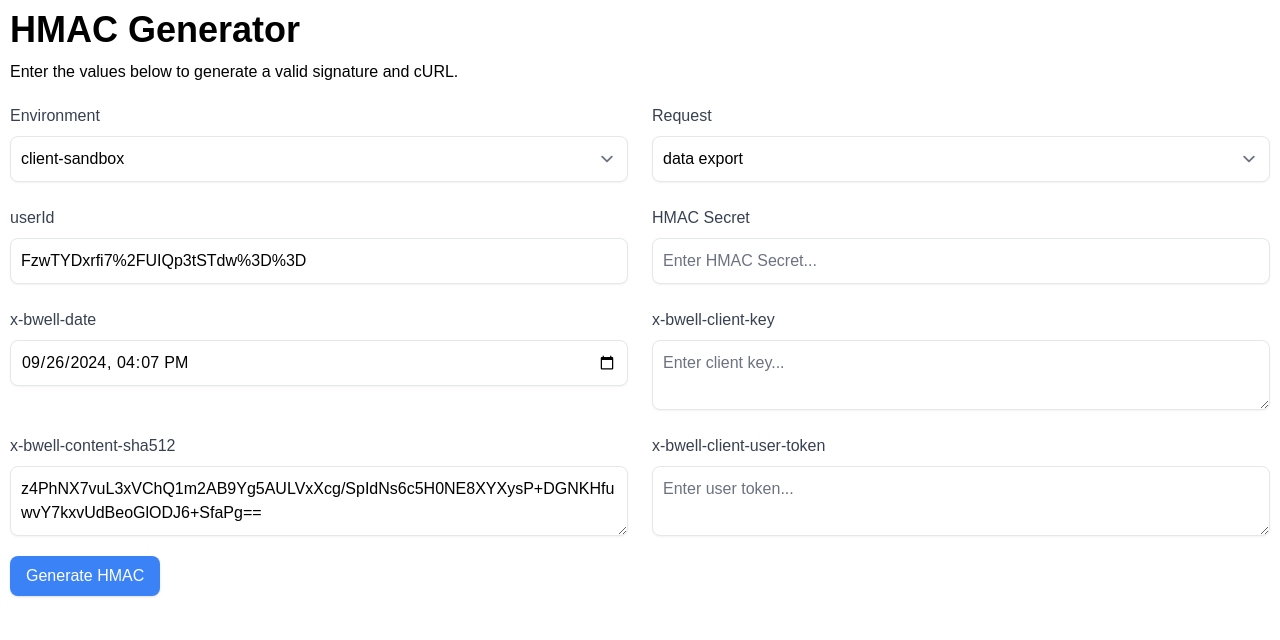
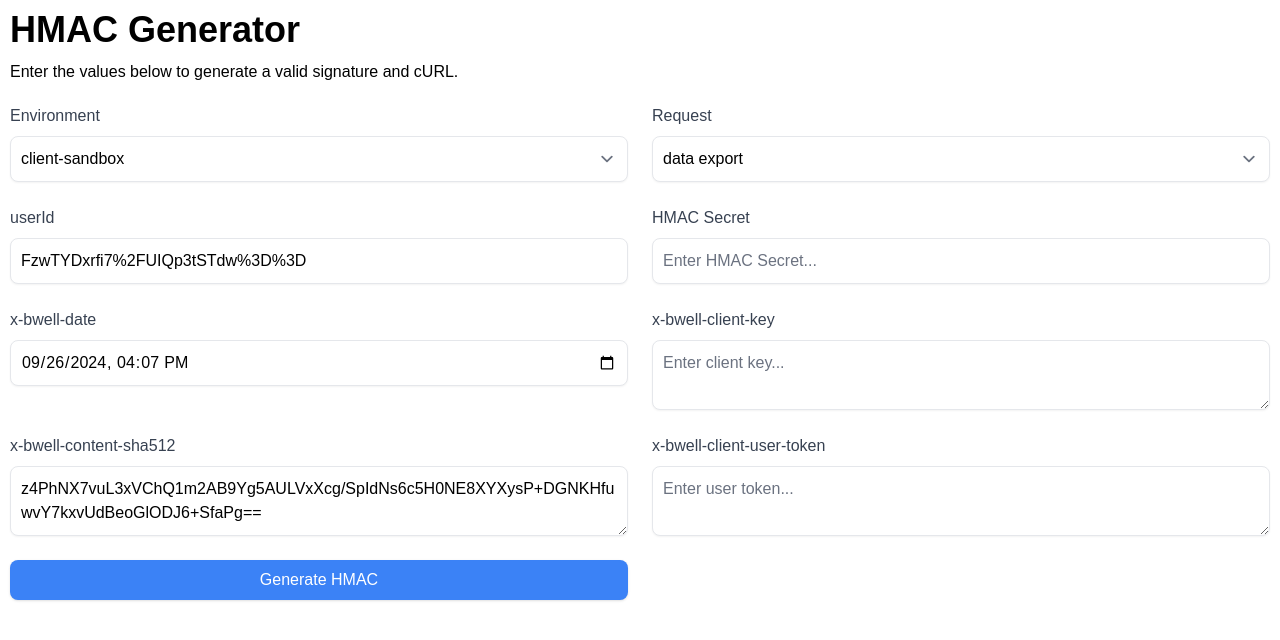
Before and after one commit to icanbwell/hmac-signature-generator, a SvelteKit app: page / in a window 1280 px wide. Shown: the top 640 px of the page. Built offline with nearby package versions, Linux system fonts and the light colour scheme.

Commit message:
Add required field validation

```diff
--- a/src/components/InputField.svelte
+++ b/src/components/InputField.svelte
@@ -14,6 +14,7 @@
 <div class="flex flex-col">
   <label for={id} class="mb-2 text-gray-700">{label}</label>
   <input
+    required
     {id}
     {type}
     {placeholder}
--- a/src/components/TextAreaField.svelte
+++ b/src/components/TextAreaField.svelte
@@ -12,6 +12,7 @@
 <div class="flex flex-col">
   <label for={id} class="mb-2 text-gray-700">{label}</label>
   <textarea
+    required
     {id}
     {placeholder}
     bind:value
--- a/src/routes/+page.svelte
+++ b/src/routes/+page.svelte
@@ -3,7 +3,11 @@
   import SelectField from "@/components/SelectField.svelte";
   import TextAreaField from "@/components/TextAreaField.svelte";
   import CopyPasteBlock from "@/components/CopyPasteBlock.svelte";
-  import { generateHmacSignature, makeCurl, INITIAL_PARAMS } from "@/lib/hmac-generator";
+  import {
+    generateHmacSignature,
+    makeCurl,
+    INITIAL_PARAMS,
+  } from "@/lib/hmac-generator";
 
   const environmentOptions = [
     { value: "dev", label: "dev" },
@@ -20,9 +24,12 @@
   let hmacSignature = "";
   let curlCommand = "";
 
-  const generateSignatureAndCurl = async () => {
+  const clearSignatureAndCurl = () => {
     hmacSignature = "";
     curlCommand = "";
+  };
+
+  const generateSignatureAndCurl = async () => {
     hmacSignature = await generateHmacSignature(params);
     curlCommand = makeCurl(hmacSignature, params);
   };
@@ -33,7 +40,12 @@
   Enter the values below to generate a valid signature and cURL.
 </p>
 
-<div class="grid grid-cols-1 gap-6 md:grid-cols-2 mb-5">
+<form
+  action="#"
+  on:submit={generateSignatureAndCurl}
+  id="frmHmacParams"
+  class="grid grid-cols-1 gap-6 md:grid-cols-2 mb-5"
+>
   <SelectField
     id="environment"
     label="Environment"
@@ -82,20 +94,28 @@
     placeholder="Enter user token..."
     bind:value={params.xBwellClientUserToken}
   />
-</div>
-
   <button
-  on:click={generateSignatureAndCurl}
+    on:click={clearSignatureAndCurl}
     id="btn-generate-hmac"
     class="px-4 py-2 bg-blue-500 text-white rounded-lg shadow hover:bg-blue-600 focus:outline-none focus:ring-2 focus:ring-blue-200"
+    type="submit"
   >
     Generate HMAC
   </button>
+</form>
 
 {#if hmacSignature}
-  <CopyPasteBlock id="code-block-signature" content={hmacSignature} label="HMAC Signature" />
+  <CopyPasteBlock
+    id="code-block-signature"
+    content={hmacSignature}
+    label="HMAC Signature"
+  />
 {/if}
 
 {#if curlCommand}
-  <CopyPasteBlock id="code-block-curl-command" content={curlCommand} label="cURL Command" />
+  <CopyPasteBlock
+    id="code-block-curl-command"
+    content={curlCommand}
+    label="cURL Command"
+  />
 {/if}
```
Lines whose indentation alone changed are shown as unchanged.
